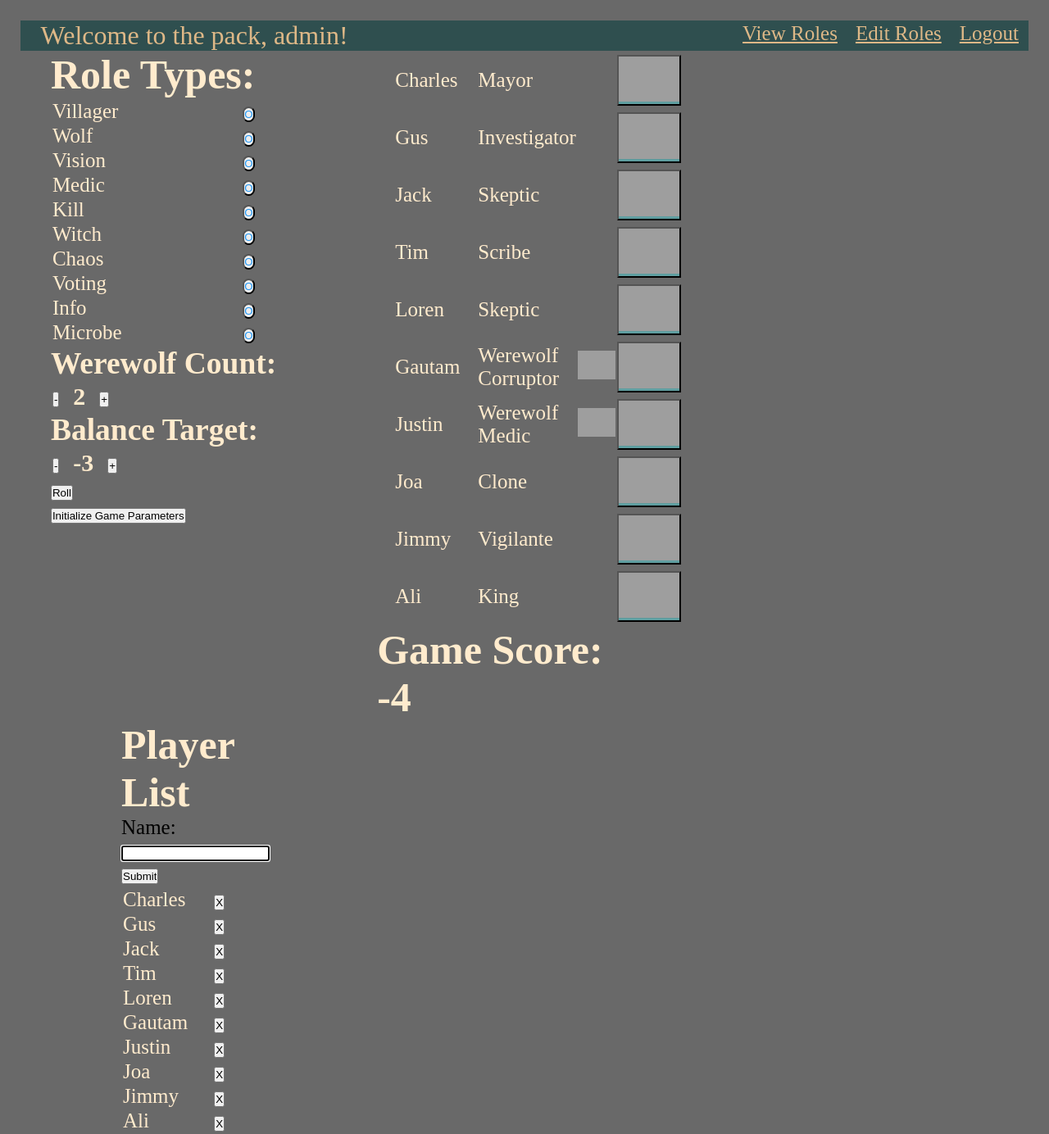
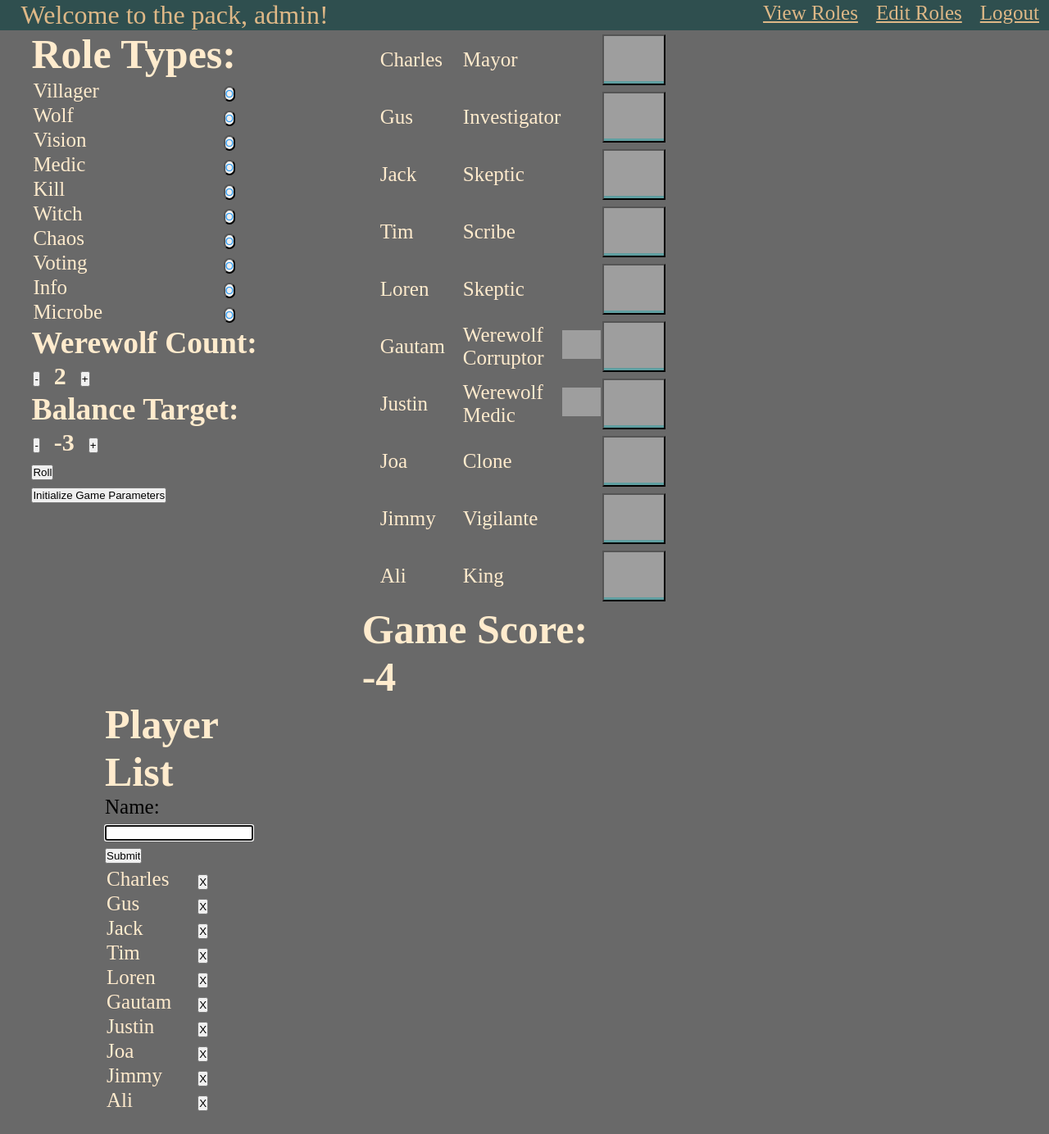
Before and after one commit to justinlcochran/wolfupload, a Django app: page / in a window 1280 px wide. Shown: the whole page at 82% size. After the commit the page ends 1356 px from the top, so only its background shows below. Run offline with Django 3.2, Linux system fonts and the light colour scheme; a user stored in the database is signed in; data comes from the database, SQL or seed files in the repository; grey boxes are pictures that could not be loaded.

Commit message:
Fiddling with html

```diff
--- a/wolfrollapp/templates/wolfrollapp/main.html
+++ b/wolfrollapp/templates/wolfrollapp/main.html
@@ -13,7 +13,7 @@
         margin: 0;
     }
     body {
-        padding: 25px;
+
         font-size: 25px;
         background: dimgrey;
     }
```
